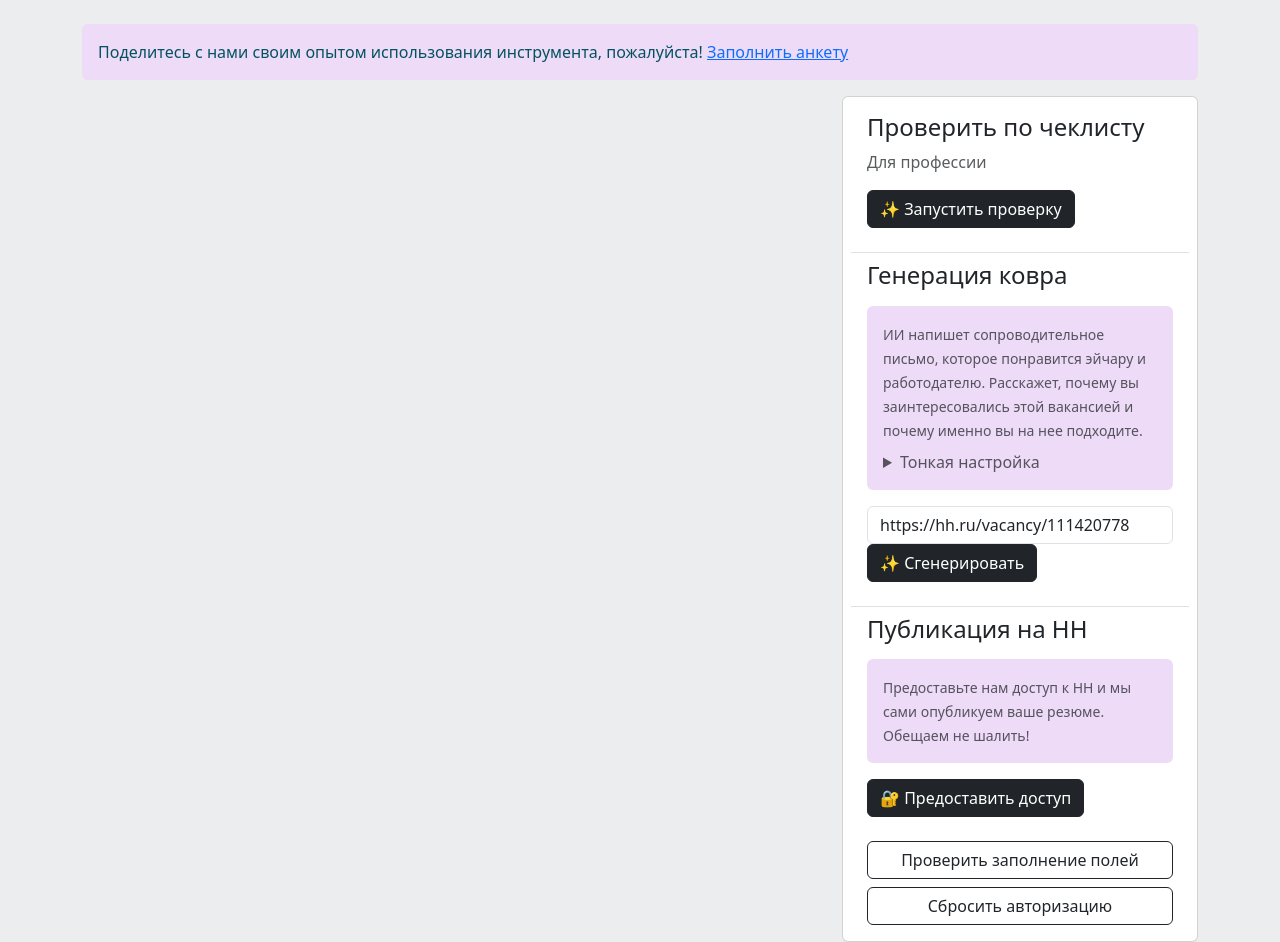
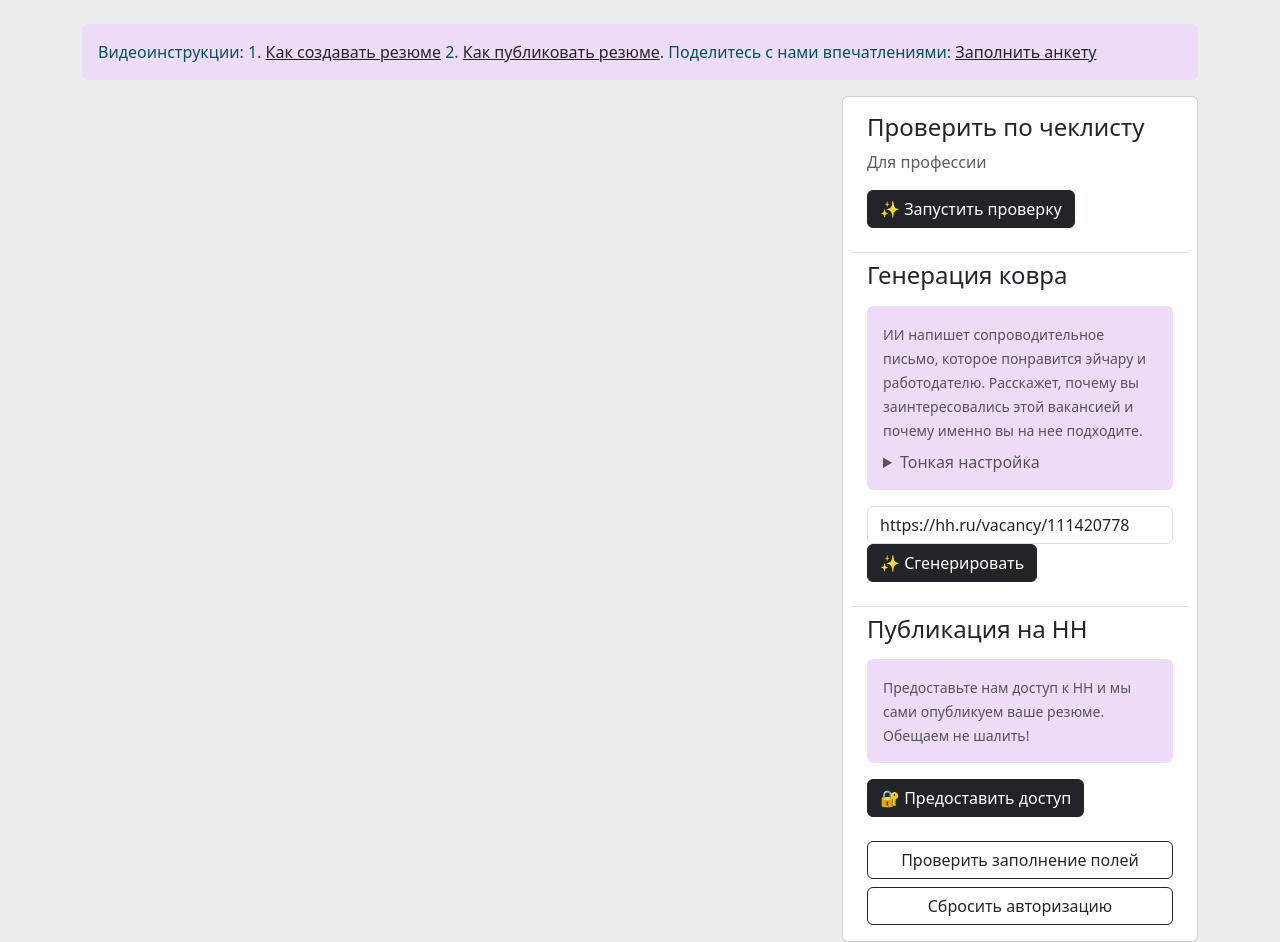
Before and after one commit to skypro-fastdev/skypro-resume-builder, a website: page index.html in a window 1280 px wide. Drawn offline with Linux system fonts and the light colour scheme.

Commit message:
Add videoguides

```diff
--- a/index.html
+++ b/index.html
@@ -35,7 +35,10 @@
 <div class="container mt-4" id="app" v-scope="App(store)" @vue:mounted="mounted()">
 
   <div class="alert alert-info">
-    Поделитесь с нами своим опытом использования инструмента, пожалуйста! <a href="https://docs.google.com/forms/d/e/1FAIpQLSfKJVifTtyzZfMHfmpxwKOhfv2jK9OJR0bYCwQpc64kd5oibg/viewform" target="_blank">Заполнить анкету</a>
+    Видеоинструкции:
+    1. <a href="https://drive.google.com/file/d/15Gk53Z26IIApqMHisuy1NF5e3wVBMvlh/view?usp=drive_link" target="_blank" class="link-dark">Как создавать резюме</a>
+    2. <a href="https://drive.google.com/file/d/13AM1ZXXQ56VeF4b-7uhBQbZ3iy5vnGqL/view?usp=drive_link" target="_blank" class="link-dark">Как публиковать резюме<a>.
+    Поделитесь с нами впечатлениями: <a href="https://docs.google.com/forms/d/e/1FAIpQLSfKJVifTtyzZfMHfmpxwKOhfv2jK9OJR0bYCwQpc64kd5oibg/viewform" target="_blank" class="link-dark">Заполнить анкету</a>
   </div>
 
   <div class="row">
```
